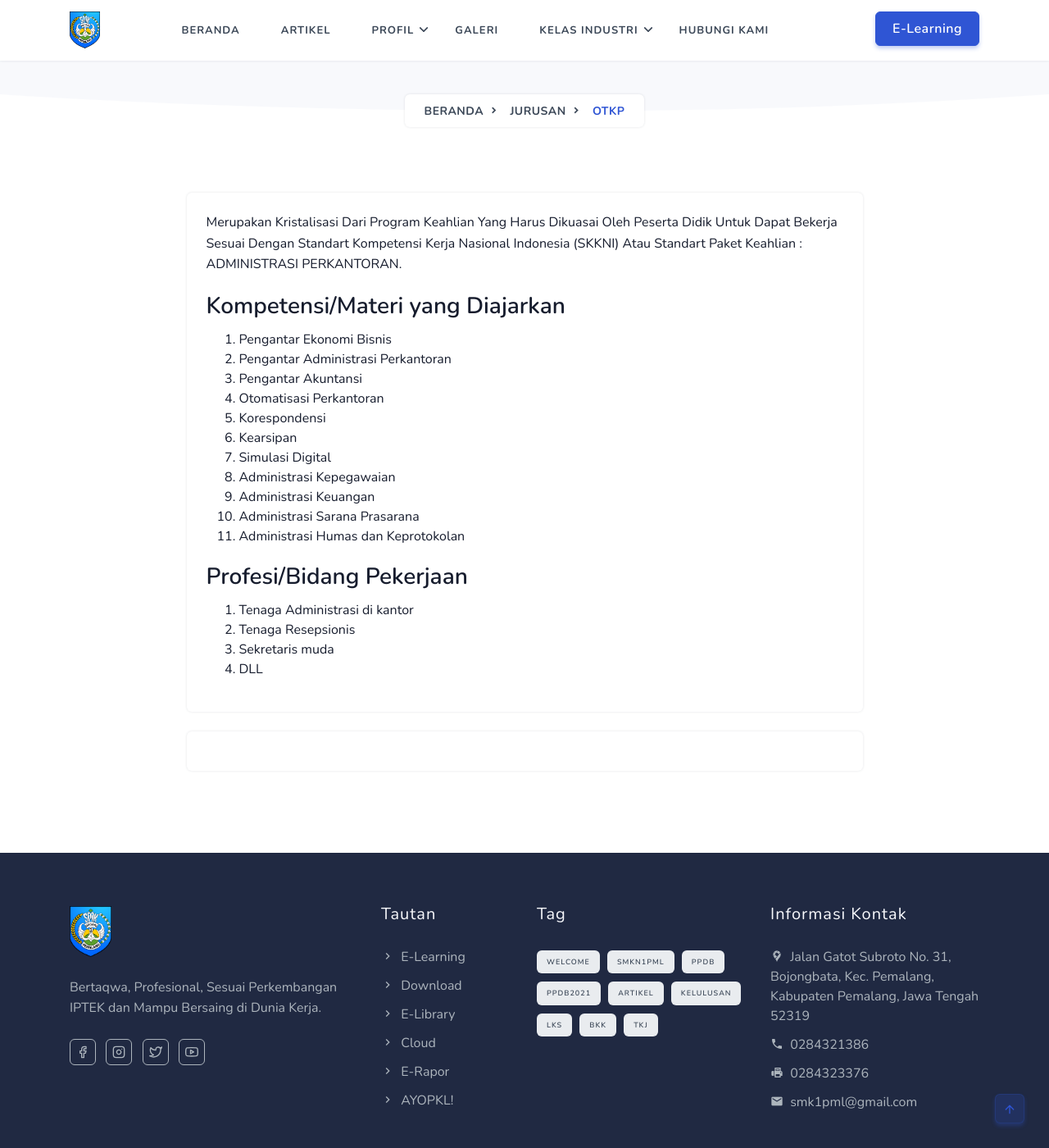
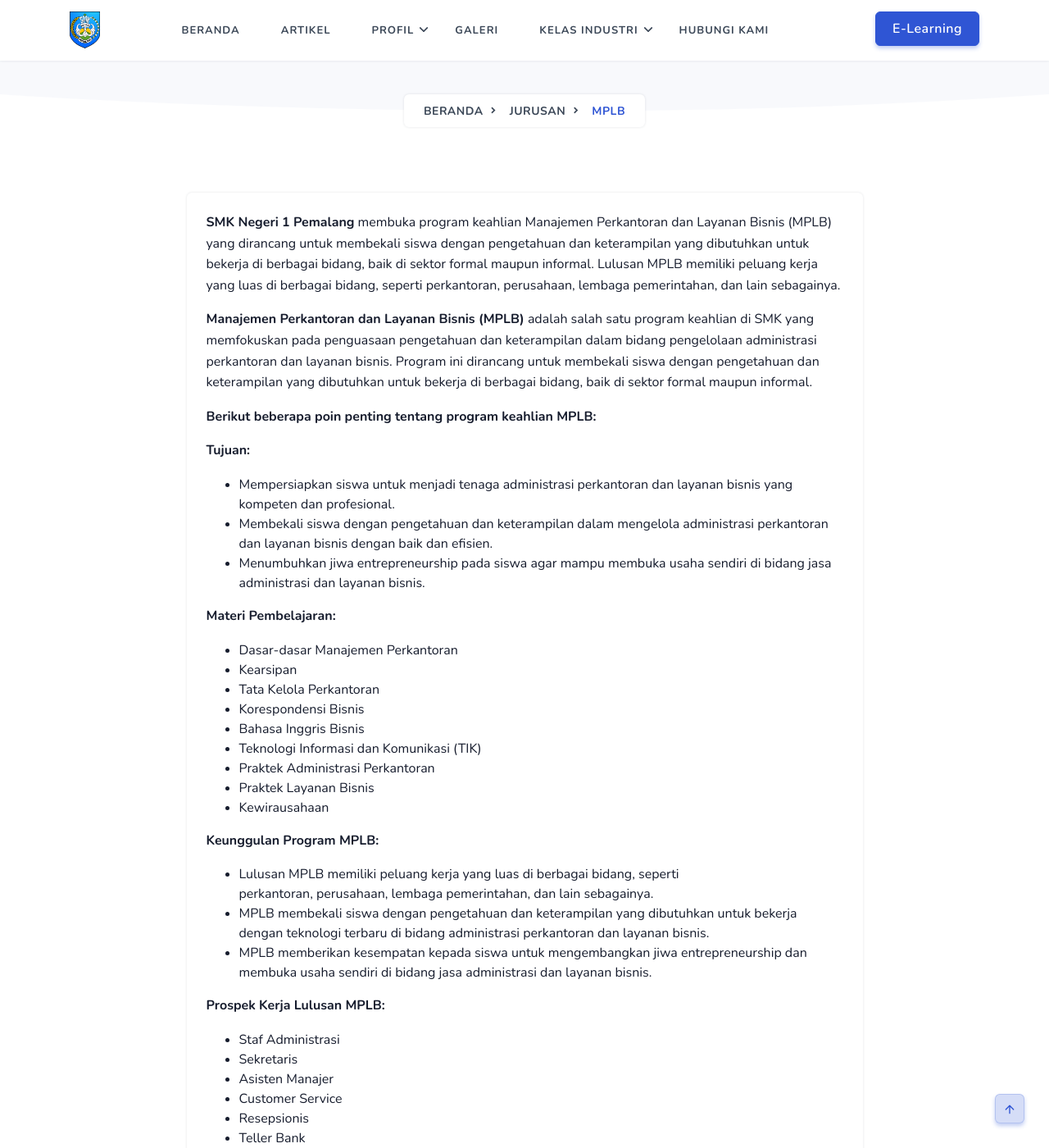
Before and after one commit to smkn1pml/website, a Jekyll site: the page built from _majors/otkp.md, in a window 1280 px wide and 1400 px high, scrolled down 229 px. Shown: the whole window at 82% size. Built offline with Jekyll 4.4.1, drawn with Linux system fonts in a browser that asks for light colours; comment, search, counter and statistics services are not loaded; some of the changed text lies outside the part shown.

Commit message:
Update Jurusan “otkp”

```diff
--- a/_majors/otkp.md
+++ b/_majors/otkp.md
@@ -1,28 +1,49 @@
 ---
-title: "Otomatisasi dan Tata Kelola Perkantoran"
-slug: "otkp"
-color: "blue"
+title: Manajemen Perkantoran dan Layanan Bisnis
+slug: mplb
 external: ""
+color: blue
 ---
-Merupakan Kristalisasi Dari Program Keahlian Yang Harus Dikuasai Oleh Peserta Didik Untuk Dapat Bekerja Sesuai Dengan Standart Kompetensi Kerja Nasional Indonesia (SKKNI) Atau Standart Paket Keahlian : ADMINISTRASI PERKANTORAN.
+<!--StartFragment-->
 
-### Kompetensi/Materi yang Diajarkan
+**SMK Negeri 1 Pemalang** membuka program keahlian Manajemen Perkantoran dan Layanan Bisnis (MPLB) yang dirancang untuk membekali siswa dengan pengetahuan dan keterampilan yang dibutuhkan untuk bekerja di berbagai bidang, baik di sektor formal maupun informal. Lulusan MPLB memiliki peluang kerja yang luas di berbagai bidang, seperti perkantoran, perusahaan, lembaga pemerintahan, dan lain sebagainya.
 
-1. Pengantar Ekonomi Bisnis
-2. Pengantar Administrasi Perkantoran
-3. Pengantar Akuntansi
-4. Otomatisasi Perkantoran
-5. Korespondensi
-6. Kearsipan
-7. Simulasi Digital
-8. Administrasi Kepegawaian
-9. Administrasi Keuangan
-10. Administrasi Sarana Prasarana
-11. Administrasi Humas dan Keprotokolan
+**Manajemen Perkantoran dan Layanan Bisnis (MPLB)** adalah salah satu program keahlian di SMK yang memfokuskan pada penguasaan pengetahuan dan keterampilan dalam bidang pengelolaan administrasi perkantoran dan layanan bisnis. Program ini dirancang untuk membekali siswa dengan pengetahuan dan keterampilan yang dibutuhkan untuk bekerja di berbagai bidang, baik di sektor formal maupun informal.
 
-### Profesi/Bidang Pekerjaan
+**Berikut beberapa poin penting tentang program keahlian MPLB:**
 
-1. Tenaga Administrasi di kantor
-2. Tenaga Resepsionis
-3. Sekretaris muda
-4. DLL
+**Tujuan:**
+
+* Mempersiapkan siswa untuk menjadi tenaga administrasi perkantoran dan layanan bisnis yang kompeten dan profesional.
+* Membekali siswa dengan pengetahuan dan keterampilan dalam mengelola administrasi perkantoran dan layanan bisnis dengan baik dan efisien.
+* Menumbuhkan jiwa entrepreneurship pada siswa agar mampu membuka usaha sendiri di bidang jasa administrasi dan layanan bisnis.
+
+**Materi Pembelajaran:**
+
+* Dasar-dasar Manajemen Perkantoran
+* Kearsipan
+* Tata Kelola Perkantoran
+* Korespondensi Bisnis
+* Bahasa Inggris Bisnis
+* Teknologi Informasi dan Komunikasi (TIK)
+* Praktek Administrasi Perkantoran
+* Praktek Layanan Bisnis
+* Kewirausahaan
+
+**Keunggulan Program MPLB:**
+
+* Lulusan MPLB memiliki peluang kerja yang luas di berbagai bidang, seperti perkantoran, perusahaan, lembaga pemerintahan, dan lain sebagainya.
+* MPLB membekali siswa dengan pengetahuan dan keterampilan yang dibutuhkan untuk bekerja dengan teknologi terbaru di bidang administrasi perkantoran dan layanan bisnis.
+* MPLB memberikan kesempatan kepada siswa untuk mengembangkan jiwa entrepreneurship dan membuka usaha sendiri di bidang jasa administrasi dan layanan bisnis.
+
+**Prospek Kerja Lulusan MPLB:**
+
+* Staf Administrasi
+* Sekretaris
+* Asisten Manajer
+* Customer Service
+* Resepsionis
+* Teller Bank
+* Wiraswasta Jasa Administrasi dan Layanan Bisnis
+
+<!--EndFragment-->
```
